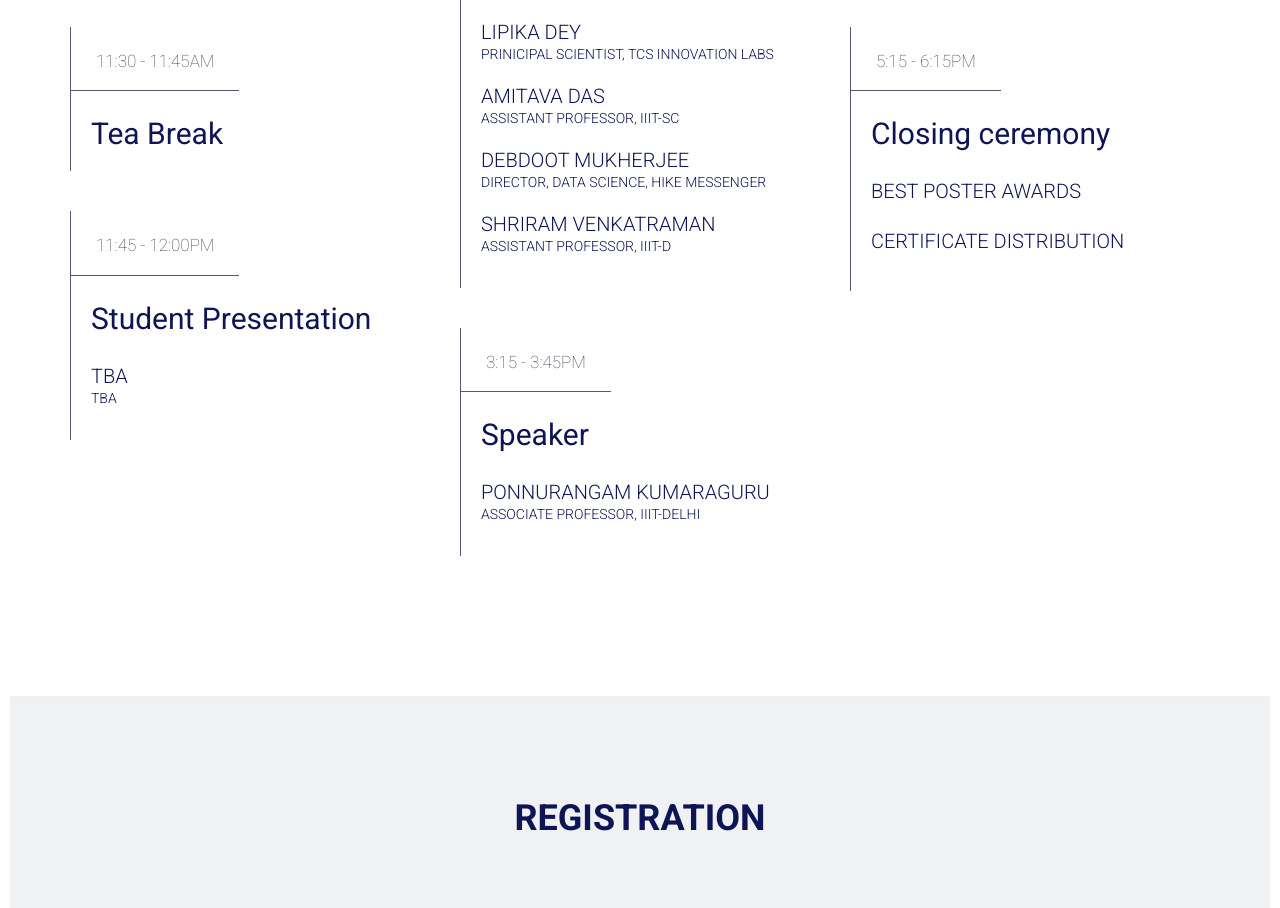
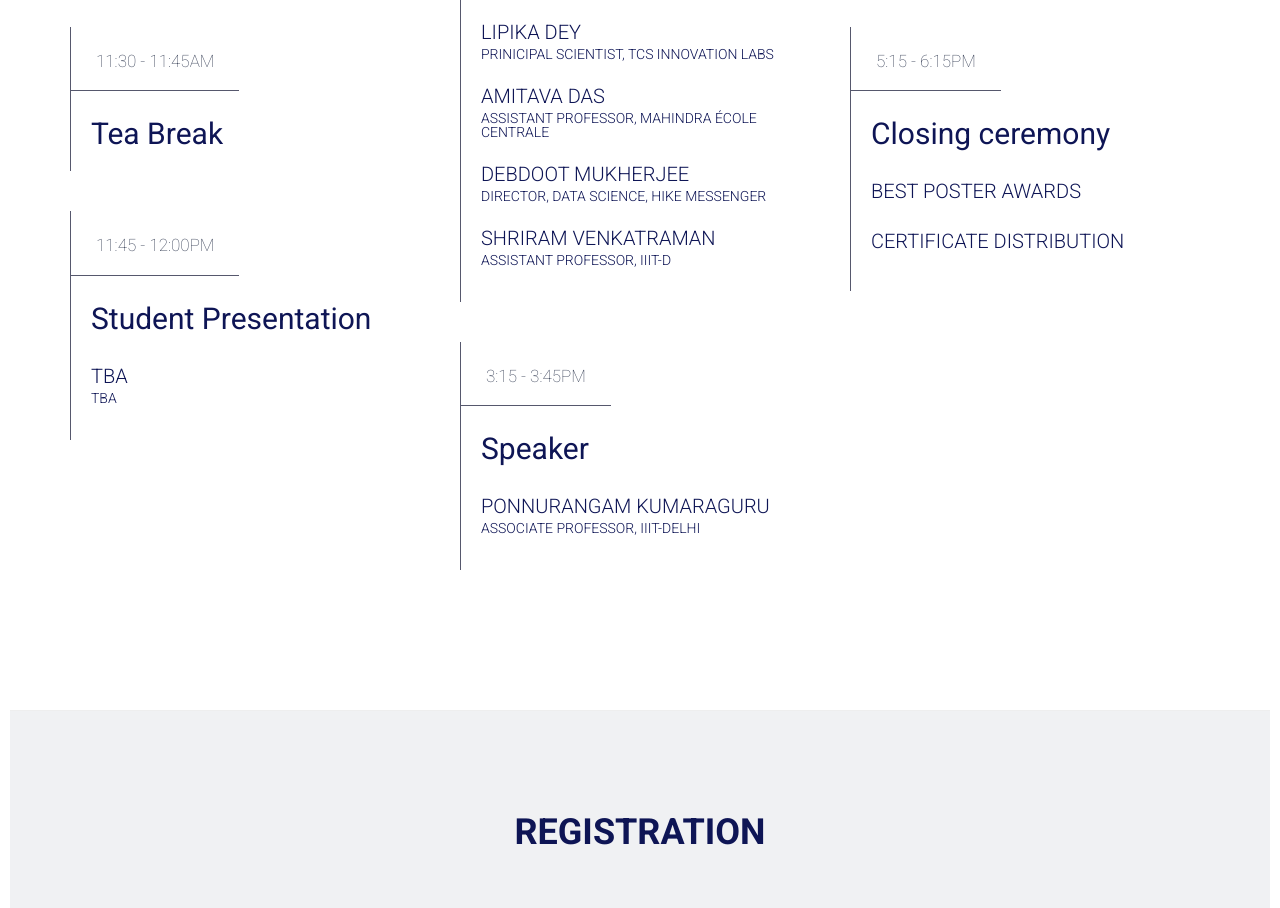
Before and after one commit to AnnuJoshi/acss2020, a plain HTML site: page index.html in a window 1280 px wide. Shown: the part 4729-5637 px from the top of the page. Drawn offline with Linux system fonts and the light colour scheme; some packages are replaced by stand-ins of ours.

Commit message:
Updated Amitava designation

```diff
--- a/index.html
+++ b/index.html
@@ -452,7 +452,7 @@
                         <h2>Panel Discussion</h2>
                         <h3>Avik Sarkar <span>Head, Data Analytics Cell, NITI Ayog</span></h3>
                         <h3>Lipika Dey <span>Prinicipal Scientist, TCS Innovation Labs</span></h3>
-                        <h3>Amitava Das <span>Assistant Professor, IIIT-SC</span></h3>
+                        <h3>Amitava Das <span>Assistant Professor, Mahindra École Centrale</span></h3>
                         <h3>Debdoot Mukherjee <span>Director, Data Science, Hike Messenger</span></h3>
                         <h3>Shriram Venkatraman <span>Assistant Professor, IIIT-D</span></h3>
                     </div>
```
